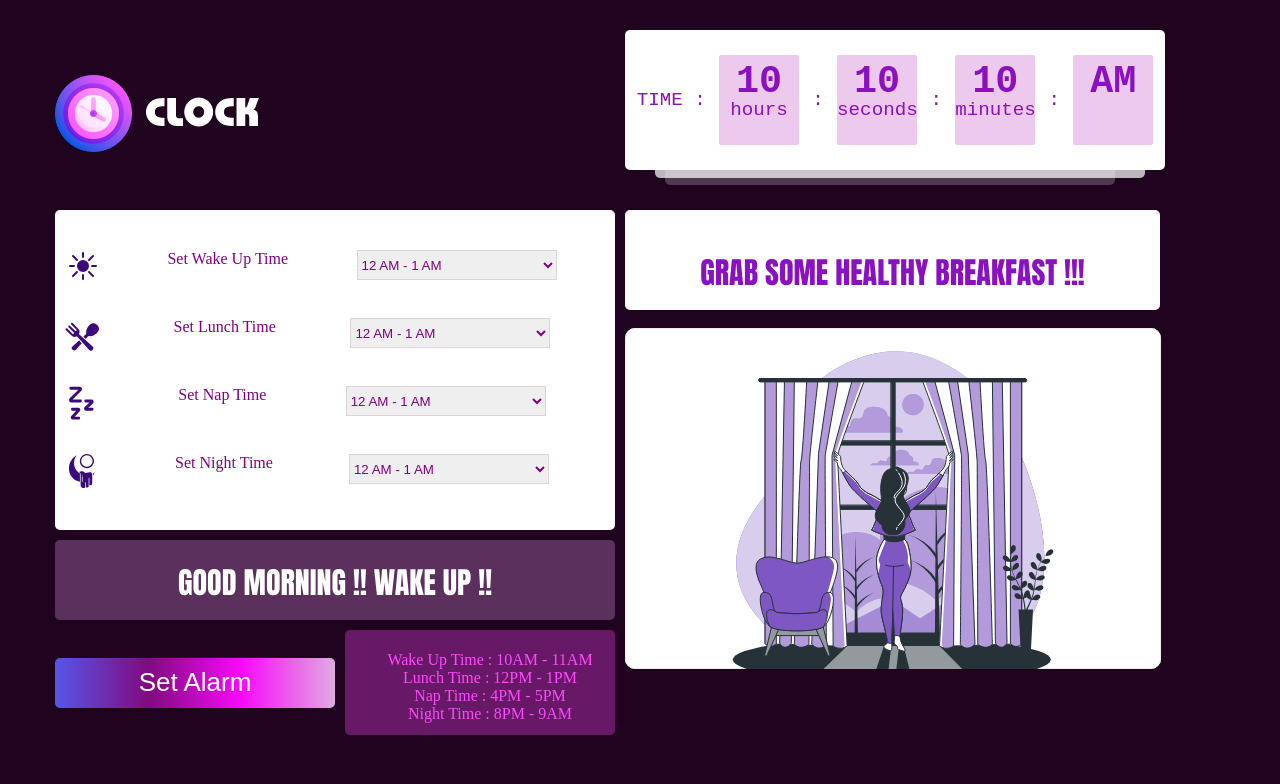
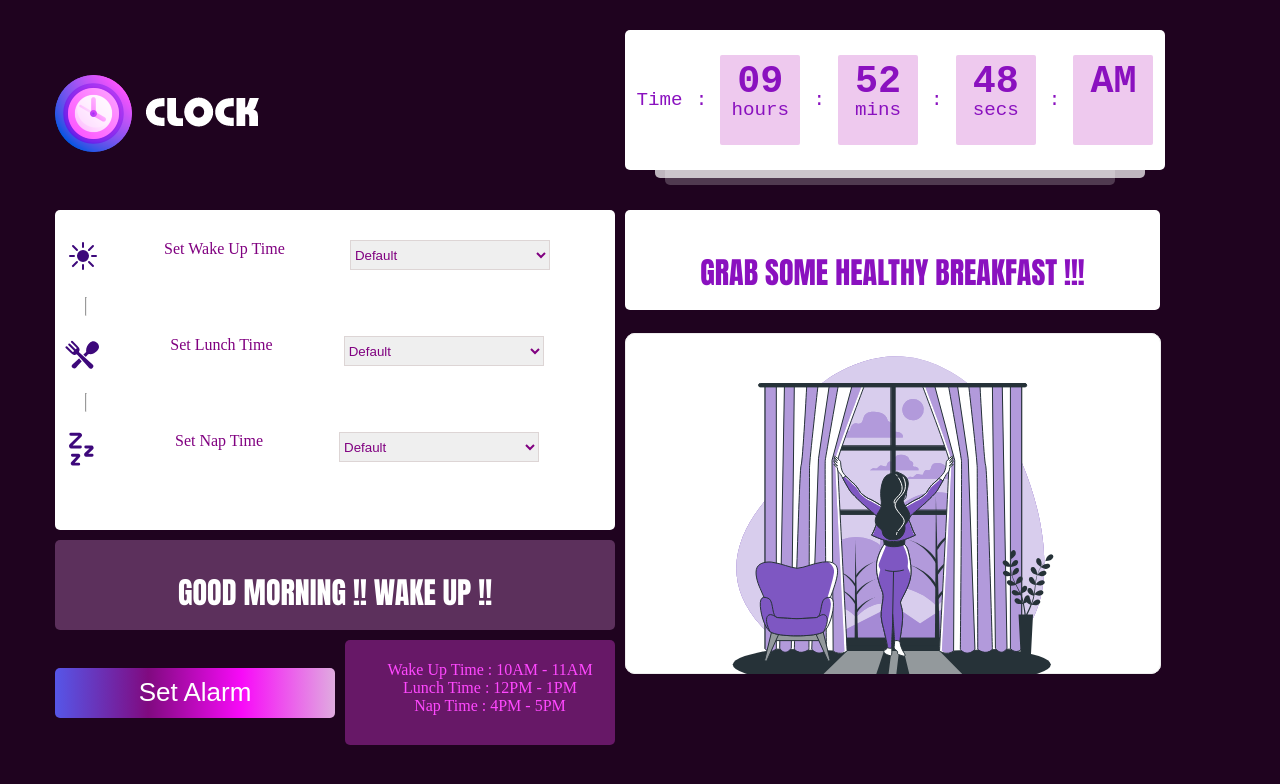
Before and after one commit to MadhuSudhanDebnath01/Project-4, a plain HTML site: page index.html in a window 1280 px wide. Drawn offline with Linux system fonts and the light colour scheme.

Commit message:
commit on main

```diff
--- a/index.css
+++ b/index.css
@@ -10,6 +10,12 @@ body{
 justify-content: center;
 align-items: center;
 margin-top: 30px;
+}
+hr{
+  width: 10px;
+  display: inline;
+  margin-left: 20px;
+
 }
 .logo{
     grid-column:1/3 ;
@@ -60,7 +66,7 @@ margin-top: 30px;
 
 
 
-.time{
+.timebox{
     width: 80px;
     height: 90px;
     border-radius: 2px;
@@ -86,8 +92,8 @@ margin-top: 30px;
 .item-20{
     display: grid;
     grid-template-columns: auto auto auto;
-   column-gap: 20px;
-  margin-block: 30px;
+    column-gap: 10px;
+  margin-block: 20px;
 }
 select{
     width: 200px;
@@ -99,7 +105,7 @@ select{
     grid-row:4/5 ;
     height: 60px;
     width: 560px;
-    padding-top: 20px;
+    padding-bottom: 30px;
    background-color: rgb(92, 48, 92);
     color:white;
     border-radius: 5px;
@@ -107,10 +113,8 @@ select{
     text-align: center;
     font-family: Impact, Haettenschweiler, 'Arial Narrow Bold', sans-serif;
     font-size: 30px;
-
 }
-
-.box4{
+.btn{
     grid-column:1/2;
     grid-row:5/6 ;
     height: 50px;
@@ -121,9 +125,19 @@ select{
     color: white;
     border-radius: 5px;
     font-size: 26px;
+}
+.btn:hover span{
+  display: none;
+}
 
+.btn:hover::before{
+  content: "Party Time!!";
+  cursor:pointer;
 
+}
 
+.btn:hover{
+  background: linear-gradient(to left,#6E54EC,#CB52F8,#FC5EFF,#F1A7C5);
 }
 .box5{
     grid-column:2/3 ;
@@ -135,6 +149,7 @@ select{
     background-color:rgb(103, 24, 103);
     color:rgb(255, 72, 255);
     border-radius: 5px;
+    /* font-size:20px; */
     text-align: center;
 }
 .box6{
@@ -142,7 +157,7 @@ select{
     grid-row: 2/3;
     height: 100px;
     width: 535px;
-    padding-top: 40px;
+    padding-top: 10px;
    box-sizing: border-box;
   text-align: center;
     background-color:white;
@@ -153,7 +168,7 @@ select{
 
 
 }
-.box7{
+.alarmimage{
     grid-column:3/4 ;
     grid-row:3/6 ;
     width:600px;
@@ -229,7 +244,7 @@ select{
 
 
 
-    .time{
+    .timebox{
         width: 80px;
         height: 90px;
         border-radius: 2px;
@@ -255,8 +270,8 @@ select{
     .item-20{
         display: grid;
         grid-template-columns: auto auto auto;
-       column-gap: 20px;
-      margin-block: 30px;
+       column-gap: 10px;
+      margin-block: 20px;
     }
     select{
         width: 200px;
@@ -268,7 +283,7 @@ select{
         grid-row:4/5 ;
         height: 60px;
         width: 470px;
-        padding-top: 20px;
+       padding-bottom: 30px;
        background-color: rgb(92, 48, 92);
         color:white;
         border-radius: 5px;
@@ -279,7 +294,7 @@ select{
         margin: 10px;
     }
 
-    .box4{
+    .btn{
         grid-column:1/2;
         grid-row:5/6 ;
         height: 50px;
@@ -291,20 +306,32 @@ select{
         border-radius: 5px;
         font-size: 26px;
         margin: 10px;
+    }
+    .btn:hover span{
+      display: none;
+  }
 
+  .btn:hover::before{
+      content: "Party Time!!";
+      cursor:pointer;
 
-    }
+  }
+
+  .btn:hover{
+      background: linear-gradient(to left,#6E54EC,#CB52F8,#FC5EFF,#F1A7C5);
+  }
     .box5{
         grid-column:2/3 ;
         grid-row:5/6 ;
         height: 100px;
         width: 450px;
-       padding-top:5px;
+       /* padding-top:5px; */
       padding-right: 20px;
         background-color:rgb(103, 24, 103);
         color:rgb(255, 72, 255);
         border-radius: 5px;
         margin: 10px;
+        font-size:20px;
         text-align: center;
     }
     .box6{
@@ -312,7 +339,7 @@ select{
         grid-row: 2/3;
         height: 100px;
         width: 470px;
-        padding-top: 40px;
+        padding-top:10px;
        box-sizing: border-box;
       text-align: center;
         background-color:white;
@@ -323,7 +350,7 @@ select{
         margin: 10px;
 
     }
-    .box7{
+    .alarmimage{
         grid-column:3/4 ;
         grid-row:3/6 ;
         width:470px;
--- a/index.html
+++ b/index.html
@@ -15,122 +15,125 @@
             <div class="item10"></div>
             <div class="item11"></div>
             <div class="item12">
-                 TIME :
-                 <div class="time">
-                     <h1>10</h1>
-                    <p>hours</p>
+                 <div class="time">Time</div>:
+                 <div class="timebox hours">
+                     <h1 id="hours" class="hrs">10</h1>
+                    <p class="hrs">hours</p>
                   </div>:
-                  <div class="time">
-                    <h1>10</h1>
-                    <p>seconds</p>
+                    <div class="timebox minutes">
+                    <h1 id="minutes" class="mins">00</h1>
+                    <p class="mins">mins</p>
                   </div>:
-                  <div class="time">
-                    <h1>10</h1>
-                    <p>minutes</p>
+                  <div class="timebox seconds">
+                    <h1 id="seconds" class="secs">01</h1>
+                    <p class="hrs">secs</p>
                   </div>:
-                  <div class="time">
-                    <h1>AM</h1>
+                  <div class="timebox">
+                    <h1 id="ampm" class="ampm">AM</h1>
                     </div>
             </div>
-            </div>
+        </div>
         <div class="box-2">
-            <div class="item-20">
-                <div><img src="./wake_up.svg"></div>
-                <div><label for="">Set Wake Up Time</label></div>
+            <div class="item-20 wakeup">
+                <div><img class="wake_up" src="./wake_up.svg"></div>
+                <div><label for="wake_up">Set Wake Up Time</label></div>
                 <div>
-                    <select name="" id="" style="color: purple;" >
-                    <option value="12 AM - 1 AM">12 AM - 1 AM</option>
-                    <option value="1 AM - 2 AM">1AM - 2AM</option>
-                    <option value="2 AM - 3 AM">2 AM - 3 AM</option>
-                    <option value="3 AM - 4 AM">3 AM - 4 AM</option>
-                    <option value="4 AM - 5 AM">4 AM - 5 AM</option>
-                    <option value="5 AM - 6 AM">5 AM - 6 AM</option>
-                    <option value="6 AM - 7 AM">6 AM - 7 AM</option>
-                    <option value="7 AM - 8 AM">7 AM - 8 AM</option>
-                    <option value="8 AM - 9 AM">8 AM - 9 AM</option>
-                    <option value="9 AM - 1 0AM">9 AM - 10 AM</option>
-                    <option value="10 AM - 1 1AM">10 AM - 11 AM</option>
-                    <option value="11 AM - 1 2PM">11 AM - 12 PM</option>
-                    <option value="12 PM - 1 PM">12 PM - 1 PM</option>
-                    <option value="1 PM - 2 PM">1 PM - 2 PM</option>
-                    <option value="2 PM - 3 PM">2 PM - 3 PM</option>
-                    <option value="3 PM - 4 PM">3 PM - 4 PM</option>
-                    <option value="4 PM - 5 PM">4 PM - 5 PM</option>
-                    <option value="5 PM - 6 PM">5 PM - 6 PM</option>
-                    <option value="6 PM - 7 PM">6 PM -7 PM</option>
-                    <option value="7 PM - 8 PM">7 PM - 8PM</option>
-                    <option value="8 PM - 9 PM">8 PM - 9 PM</option>
-                    <option value="9 PM - 1 0PM">9 PM - 10 PM</option>
-                    <option value="10 PM - 1 1PM">10 PM - 11 PM</option>
-                    <option value="11 PM - 1 2AM">11 PM - 12 AM</option>
+                    <select name="morning" id="morning" style="color: purple;" >
+                    <option value="0">Default</option>
+                    <option value="1">01AM - 02AM</option>
+                    <option value="2">02AM - 03AM</option>
+                    <option value="3">03AM - 04AM</option>
+                    <option value="4">04AM - 05AM</option>
+                    <option value="5">05AM - 06AM</option>
+                    <option value="6">06AM - 07AM</option>
+                    <option value="7">07AM - 08AM</option>
+                    <option value="8">08AM - 09AM</option>
+                    <option value="9">09AM - 10AM</option>
+                    <option value="10">10AM - 11AM</option>
+                    <option value="11">11AM - 12PM</option>
+                    <option value="12">12PM - 01PM</option>
+                    <option value="13">01PM - 02PM</option>
+                    <option value="14">02PM - 03PM</option>
+                    <option value="15">03PM - 04PM</option>
+                    <option value="16">04PM - 05PM</option>
+                    <option value="17">05PM - 06PM</option>
+                    <option value="18">06PM - 07PM</option>
+                    <option value="19">07PM - 08PM</option>
+                    <option value="20">08PM - 09PM</option>
+                    <option value="21">09PM - 10PM</option>
+                    <option value="22">10PM - 11PM</option>
+                    <option value="23">11PM - 12AM</option>
+                    <option value="24">12AM - 01AM</option>
+                   </select>
+                </div>
+            </div> <hr>
+            <div class="item-20 lunch">
+                <div><img class="wake_up" src="./lunch_time.svg"></div>
+                <div><label for="wake_up">Set Lunch Time</label></div>
+                <div>
+                    <select name="time" id="afternoon" style="color: purple;" >
+                        <option value="0">Default</option>
+                        <option value="1">01AM - 02AM</option>
+                        <option value="2">02AM - 03AM</option>
+                        <option value="3">03AM - 04AM</option>
+                        <option value="4">04AM - 05AM</option>
+                        <option value="5">05AM - 06AM</option>
+                        <option value="6">06AM - 07AM</option>
+                        <option value="7">07AM - 08AM</option>
+                        <option value="8">08AM - 09AM</option>
+                        <option value="9">09AM - 10AM</option>
+                        <option value="10">10AM - 11AM</option>
+                        <option value="11">11AM - 12PM</option>
+                        <option value="12">12PM - 01PM</option>
+                        <option value="13">01PM - 02PM</option>
+                        <option value="14">02PM - 03PM</option>
+                        <option value="15">03PM - 04PM</option>
+                        <option value="16">04PM - 05PM</option>
+                        <option value="17">05PM - 06PM</option>
+                        <option value="18">06PM - 07PM</option>
+                        <option value="19">07PM - 08PM</option>
+                        <option value="20">08PM - 09PM</option>
+                        <option value="21">09PM - 10PM</option>
+                        <option value="22">10PM - 11PM</option>
+                        <option value="23">11PM - 12AM</option>
+                        <option value="24">12AM - 01AM</option>
+                   </select>
+                </div>
+            </div> <hr>
+            <div class="item-20 nap">
+                <div><img class="wake_up" src="./nap_time.svg"></div>
+                <div><label for="wake_up">Set Nap Time</label></div>
+                <div>
+                    <select name="time" id="evening" style="color: purple;">
+                        <option value="0">Default</option>
+                        <option value="1">01AM - 02AM</option>
+                        <option value="2">02AM - 03AM</option>
+                        <option value="3">03AM - 04AM</option>
+                        <option value="4">04AM - 05AM</option>
+                        <option value="5">05AM - 06AM</option>
+                        <option value="6">06AM - 07AM</option>
+                        <option value="7">07AM - 08AM</option>
+                        <option value="8">08AM - 09AM</option>
+                        <option value="9">09AM - 10AM</option>
+                        <option value="10">10AM - 11AM</option>
+                        <option value="11">11AM - 12PM</option>
+                        <option value="12">12PM - 01PM</option>
+                        <option value="13">01PM - 02PM</option>
+                        <option value="14">02PM - 03PM</option>
+                        <option value="15">03PM - 04PM</option>
+                        <option value="16">04PM - 05PM</option>
+                        <option value="17">05PM - 06PM</option>
+                        <option value="18">06PM - 07PM</option>
+                        <option value="19">07PM - 08PM</option>
+                        <option value="20">08PM - 09PM</option>
+                        <option value="21">09PM - 10PM</option>
+                        <option value="22">10PM - 11PM</option>
+                        <option value="23">11PM - 12AM</option>
+                        <option value="24">12AM - 01AM</option>
                    </select>
                 </div>
             </div>
-            <div class="item-20">
-                <div><img src="./lunch_time.svg"></div>
-                <div><label for="">Set Lunch Time</label></div>
-                <div>
-                    <select name="" id="morning" style="color: purple;" >
-                    <option value="1">12 AM - 1 AM</option>
-                    <option value="2">1AM - 2AM</option>
-                    <option value="3">2 AM - 3 AM</option>
-                    <option value="4">3 AM - 4 AM</option>
-                    <option value="5">4 AM - 5 AM</option>
-                    <option value="6">5 AM - 6 AM</option>
-                    <option value="7">6 AM - 7 AM</option>
-                    <option value="8">7 AM - 8 AM</option>
-                    <option value="9">8 AM - 9 AM</option>
-                    <option value="10">9 AM - 10 AM</option>
-                    <option value="11">10 AM - 11 AM</option>
-                    <option value="12">11 AM - 12 PM</option>
-                    <option value="13">12 PM - 1 PM</option>
-                    <option value="14">1 PM - 2 PM</option>
-                    <option value="15">2 PM - 3 PM</option>
-                    <option value="16">3 PM - 4 PM</option>
-                    <option value="17">4 PM - 5 PM</option>
-                    <option value="18">5 PM - 6 PM</option>
-                    <option value="19">6 PM -7 PM</option>
-                    <option value="20">7 PM - 8PM</option>
-                    <option value="21">8 PM - 9 PM</option>
-                    <option value="22">9 PM - 10 PM</option>
-                    <option value="23">10 PM - 11 PM</option>
-                    <option value="24">11 PM - 12 AM</option>
-                   </select>
-                </div>
-            </div>
-            <div class="item-20">
-                <div><img src="./nap_time.svg"></div>
-                <div><label for="">Set Nap Time</label></div>
-                <div>
-                    <select name="" id="" style="color: purple;" >
-                    <option value="12 AM - 1 AM">12 AM - 1 AM</option>
-                    <option value="1 AM - 2 AM">1AM - 2AM</option>
-                    <option value="2 AM - 3 AM">2 AM - 3 AM</option>
-                    <option value="3 AM - 4 AM">3 AM - 4 AM</option>
-                    <option value="4 AM - 5 AM">4 AM - 5 AM</option>
-                    <option value="5 AM - 6 AM">5 AM - 6 AM</option>
-                    <option value="6 AM - 7 AM">6 AM - 7 AM</option>
-                    <option value="7 AM - 8 AM">7 AM - 8 AM</option>
-                    <option value="8 AM - 9 AM">8 AM - 9 AM</option>
-                    <option value="9 AM - 1 0AM">9 AM - 10 AM</option>
-                    <option value="10 AM - 1 1AM">10 AM - 11 AM</option>
-                    <option value="11 AM - 1 2PM">11 AM - 12 PM</option>
-                    <option value="12 PM - 1 PM">12 PM - 1 PM</option>
-                    <option value="1 PM - 2 PM">1 PM - 2 PM</option>
-                    <option value="2 PM - 3 PM">2 PM - 3 PM</option>
-                    <option value="3 PM - 4 PM">3 PM - 4 PM</option>
-                    <option value="4 PM - 5 PM">4 PM - 5 PM</option>
-                    <option value="5 PM - 6 PM">5 PM - 6 PM</option>
-                    <option value="6 PM - 7 PM">6 PM -7 PM</option>
-                    <option value="7 PM - 8 PM">7 PM - 8PM</option>
-                    <option value="8 PM - 9 PM">8 PM - 9 PM</option>
-                    <option value="9 PM - 1 0PM">9 PM - 10 PM</option>
-                    <option value="10 PM - 1 1PM">10 PM - 11 PM</option>
-                    <option value="11 PM - 1 2AM">11 PM - 12 AM</option>
-                   </select>
-                </div>
-            </div>
-            <div class="item-20">
+            <!-- <div class="item-20">
                 <div><img src="./nightsvg.svg"></div>
                 <div><label for="">Set Night Time</label></div>
                 <div>
@@ -161,34 +164,36 @@
                     <option value="11 PM - 1 2AM">11 PM - 12 AM</option>
                    </select>
                 </div>
-            </div>
+            </div> -->
 
             </div>
 
-         <div class="box3">
-            GOOD MORNING !! WAKE UP !!
+         <div class="box3 message1" id="msg1">
+            <p>GOOD MORNING !! WAKE UP !!</p>
             </div>
 
-            <button class="box4">Set Alarm</button>
+            <button onClick="setTime()" class="btn" id="btn"><span>Set Alarm</span> </button>
 
 
-         <div class="box5">
+         <div id="alarmdisplay" class="box5 alarmdisplay" >
              <ul type="none">
-                <li>Wake Up Time : 10AM - 11AM</li>
-                <li>Lunch Time : 12PM - 1PM</li>
-                <li>Nap Time : 4PM - 5PM</li>
-                <li>Night Time : 8PM - 9AM</li>
+                <li id="mrng">Wake Up Time : 10AM - 11AM</li>
+                <li id="aftr">Lunch Time : 12PM - 1PM</li>
+                <li id="eveng">Nap Time : 4PM - 5PM</li>
+
             </ul>
          </div>
 
-        <div class="box6">
-            GRAB SOME HEALTHY BREAKFAST !!!
+        <div id="msg2" class="box6 message2" >
+            <p> GRAB SOME HEALTHY BREAKFAST !!!</p>
+
              </div>
 
-        <div class="box7">
+        <div class="alarmimage" id="alarmimage">
         </div>
 
 
     </div>
+    <script src="index.js"></script>
    </body>
 </html>
--- /dev/null
+++ b/index.js
@@ -0,0 +1,123 @@
+console.log("Working");
+function time(){
+
+    let hours = document.getElementById("hours");
+    let minutes = document.getElementById("minutes");
+    let seconds = document.getElementById("seconds");
+    let ampm = document.getElementById("ampm");
+
+    let time = new Date();
+    let hrs = time.getHours();
+    let mins = time.getMinutes();
+    let secs = time.getSeconds();
+    let am_pm = "AM"
+
+    if(hrs == 0){
+        hrs = 12;
+    }
+    if(hrs > 12){
+        hrs-=12;
+        am_pm = "PM";
+    }
+    if(hrs < 10){
+        hrs = "0" + hrs;
+    }
+    if(mins < 10){
+        mins = "0" + mins;
+    }
+    if(secs < 10){
+        secs = "0" + secs;
+    }
+
+    hours.innerText = hrs;
+    minutes.innerText = mins;
+    seconds.innerText = secs;
+    ampm.innerText = am_pm;
+}
+time();
+
+let oneSecond = 1000;
+setInterval(time, oneSecond);
+
+function setTime() {
+    var x = document.getElementById("morning").value
+    var y = document.getElementById("afternoon").value
+    var z = document.getElementById("evening").value
+
+    var hours = new Date().getHours();
+
+    if(x == hours){
+        document.getElementById("msg1").innerText = "Good Morning";
+
+        document.getElementById("msg2").innerText = "Grab some healthy breakfast";
+
+        let image = document.getElementById("alarmimage");
+        image.style.backgroundImage = "url(./morning.svg)";
+    }
+    if(y == hours){
+        document.getElementById("msg1").innerText = "Good Afternoon!! Take some sleep";
+
+        document.getElementById("msg2").innerText = "lets have some lunch!";
+
+        document.getElementById("aftr").innerHTML = x;
+
+        let image = document.getElementById("alarmimage");
+        image.style.backgroundImage = "url(./lunch.svg)";
+
+    }
+    if(z == hours){
+        document.getElementById("msg1").innerText = "Good evening";
+
+        document.getElementById("msg2").innerText = "get some tea!";
+
+
+        let image = document.getElementById("alarmimage");
+        image.style.backgroundImage = "url(./evening.png)";
+
+    }
+
+    var tag = document.getElementById("alarmdisplay");
+    tag.style.opacity = 1;
+
+    var e = document.getElementById("morning");
+    var text1 = e.options[e.selectedIndex].text;
+    var val1 = e.options[e.selectedIndex].value;
+    var valued1 =  val1.slice(0,2);
+    var muhurt1 = val1.slice(-2)
+    muhurt1 = `'${muhurt1}'`;
+    console.log(valued1, muhurt1);
+
+    // console.log(text1);
+    var f = document.getElementById("afternoon");
+    var text2 = f.options[f.selectedIndex].text;
+    var val2 = f.options[f.selectedIndex].value;
+    var valued2 =  val2.slice(0,2);
+    var muhurt2 = val2.slice(-2)
+    muhurt2 = `'${muhurt2}'`;
+    console.log(valued2, muhurt2);
+
+
+    // console.log(text2);
+    var g = document.getElementById("evening");
+    var text3 = g.options[g.selectedIndex].text;
+    var val3 = g.options[g.selectedIndex].value;
+    var valued3 =  val3.slice(0,2);
+    var muhurt3 = val3.slice(-2)
+    muhurt3 = `'${muhurt3}'`;
+    console.log(valued3, muhurt3);
+
+    console.log(text3);
+    var idExist1 = document.getElementById("mrng");
+    if(idExist1){
+        idExist1.innerHTML = `Wake Up Time : ${text1} `;
+    }
+    var idExist2 = document.getElementById("aftr");
+    if(idExist2){
+        idExist2.innerHTML = `Lunch time : ${text2} `;
+    }
+    var idExist3 = document.getElementById("eveng");
+    if(idExist3){
+        idExist3.innerHTML = `Nap Time : ${text3} `;
+    }
+
+}
```
Also changed, not shown: adobe.png (added), evening.png (added), lunch.svg (added), morning.svg (added), night.png (added), phone.jpg (added), tea.jpg (added).
